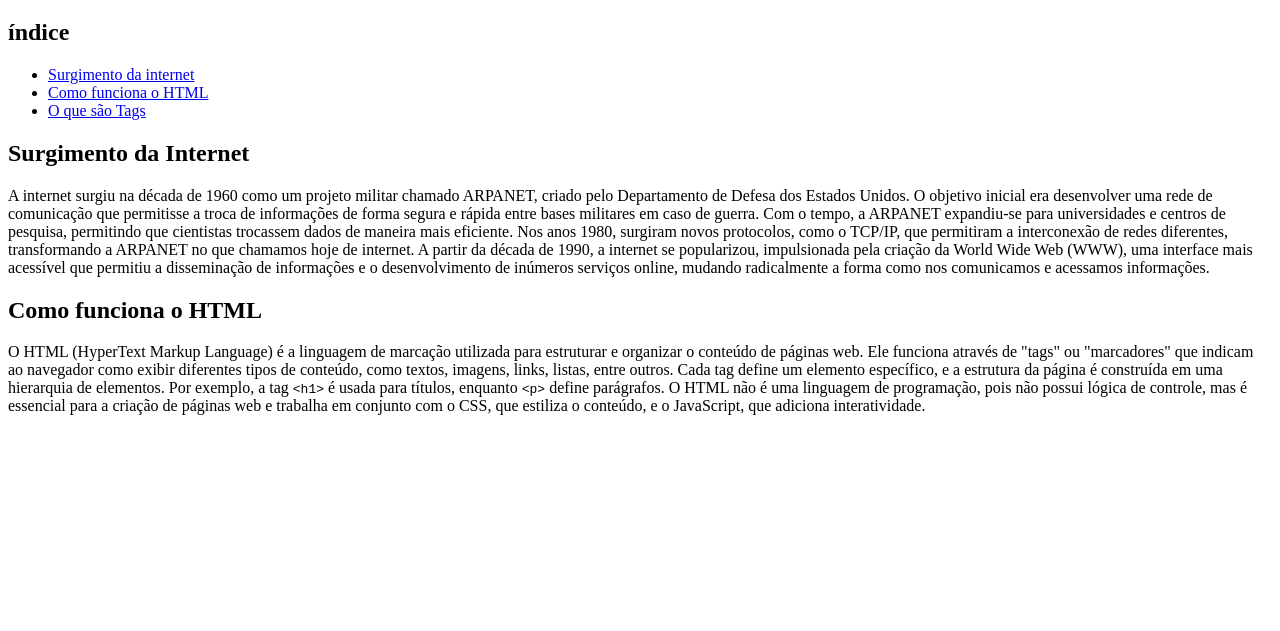
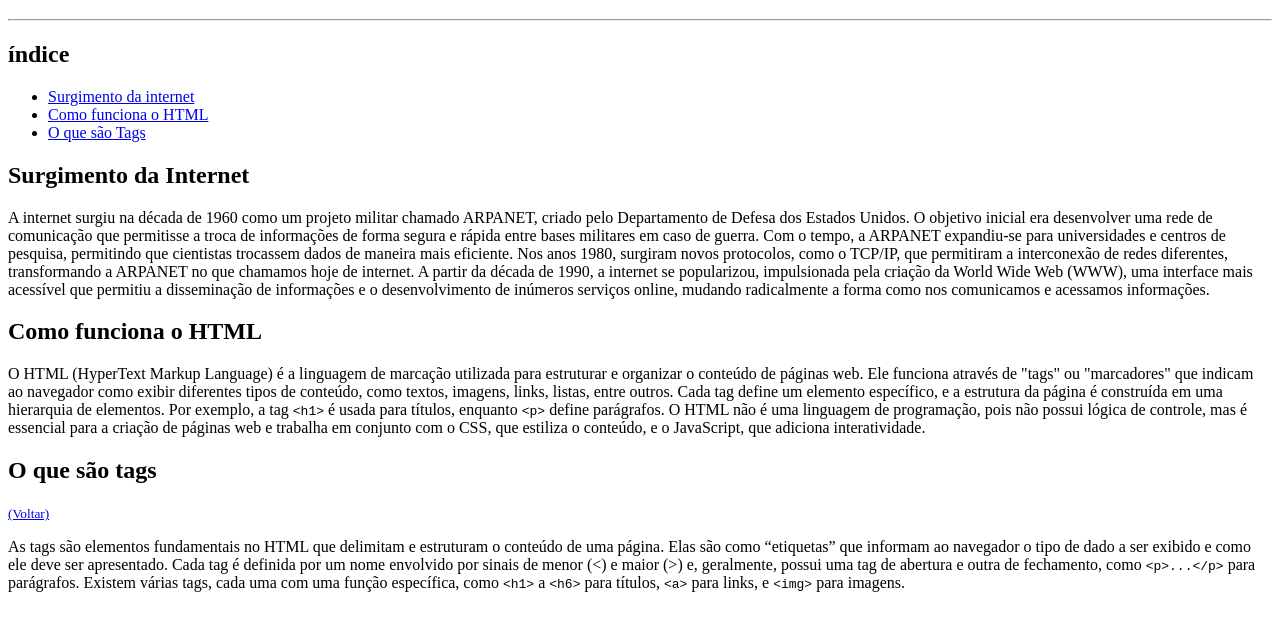
Before and after one commit to matheussversutti/html-desafio, a plain HTML site: page index.html in a window 1280 px wide. Shown: the part 61-692 px from the top of the page. Drawn offline with Linux system fonts and the light colour scheme.

Commit message:
Versão com links de navegeção inclusos

```diff
--- a/index.html
+++ b/index.html
@@ -9,24 +9,36 @@
 </head>
 <body>
     <h1>Exemplo de matéria em um Blog</h1>
+    <hr>
 
+    <section id="inicio">
     <h2>índice</h2>
     <ul>
-        <li><a href="#">Surgimento da internet</a></li>
-        <li><a href="#">Como funciona o HTML</a></li>
-        <li><a href="#">O que são Tags</a></li>
+        <li><a href="#surgimento">Surgimento da internet</a></li>
+        <li><a href="#html">Como funciona o HTML</a></li>
+        <li><a href="#tags">O que são Tags</a></li>
     </ul>
-
+    </section>
+    <section id="surgimento">
         <h2>Surgimento da Internet</h2>
         <p>
             A internet surgiu na década de 1960 como um projeto militar chamado ARPANET, criado pelo Departamento de Defesa dos Estados Unidos. O objetivo inicial era desenvolver uma rede de comunicação que permitisse a troca de informações de forma segura e rápida entre bases militares em caso de guerra. Com o tempo, a ARPANET expandiu-se para universidades e centros de pesquisa, permitindo que cientistas trocassem dados de maneira mais eficiente. Nos anos 1980, surgiram novos protocolos, como o TCP/IP, que permitiram a interconexão de redes diferentes, transformando a ARPANET no que chamamos hoje de internet. A partir da década de 1990, a internet se popularizou, impulsionada pela criação da World Wide Web (WWW), uma interface mais acessível que permitiu a disseminação de informações e o desenvolvimento de inúmeros serviços online, mudando radicalmente a forma como nos comunicamos e acessamos informações.
         </p>
-
+        </section>
+    <section id="html">
         <h2>Como funciona o HTML</h2>
             <p>
                 O HTML (HyperText Markup Language) é a linguagem de marcação utilizada para estruturar e organizar o conteúdo de páginas web. Ele funciona através de "tags" ou "marcadores" que indicam ao navegador como exibir diferentes tipos de conteúdo, como textos, imagens, links, listas, entre outros. Cada tag define um elemento específico, e a estrutura da página é construída em uma hierarquia de elementos. Por exemplo, a tag <code>&lt;h1&gt;</code> é usada para títulos, enquanto <code>&lt;p&gt;</code> define parágrafos. O HTML não é uma linguagem de programação, pois não possui lógica de controle, mas é essencial para a criação de páginas web e trabalha em conjunto com o CSS, que estiliza o conteúdo, e o JavaScript, que adiciona interatividade.
             </p>
+    </section>
 
+    <section id="tags">
+        <h2>O que são tags</h2>
+        <small><a href="#inicio">(Voltar)</a></small>
+            <p>
+                As tags são elementos fundamentais no HTML que delimitam e estruturam o conteúdo de uma página. Elas são como “etiquetas” que informam ao navegador o tipo de dado a ser exibido e como ele deve ser apresentado. Cada tag é definida por um nome envolvido por sinais de menor (<) e maior (>) e, geralmente, possui uma tag de abertura e outra de fechamento, como <code>&lt;p&gt;...&lt;/p&gt;</code> para parágrafos. Existem várias tags, cada uma com uma função específica, como <code>&lt;h1&gt;</code> a <code>&lt;h6&gt;</code> para títulos, <code>&lt;a&gt;</code> para links, e <code>&lt;img&gt;</code> para imagens.
+            </p>
+    </section>
 
 
 
```
Lines whose indentation alone changed are shown as unchanged.
